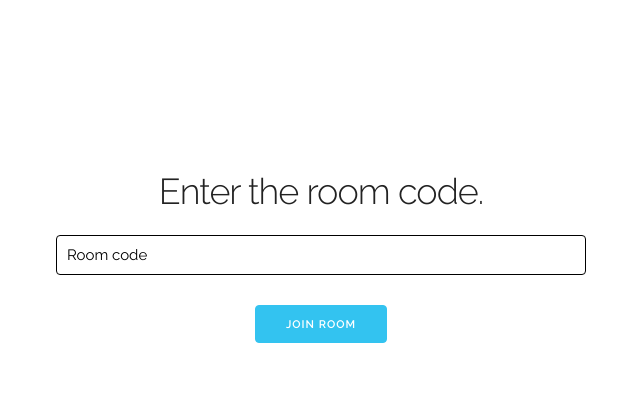
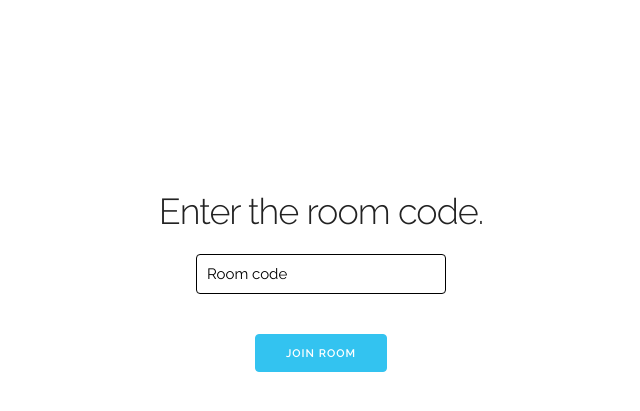
Before and after one commit to AugustineJeong/Omok-Multiplayer-Game, a Flask app: page /join_game in a window 1280 px wide. Shown: the top 411 px of the page, without its empty margins (319-959 px from the left). Run offline with Flask 2, Linux system fonts and the light colour scheme; some libraries are stand-ins or nearby versions.

Commit message:
Edited formatting for join_room page

```diff
--- a/templates/join_room.html
+++ b/templates/join_room.html
@@ -60,16 +60,15 @@ Copyright (c) 2021 Augustine Jeong -->
         </h3>
         <div style="text-align: center;">
           <input id="room_code_input" type="search" placeholder="Room code" name="username" style="height: 40px;
-            border-color: black; width: 530px;">
+            border-color: black; width: 250px;">
+          <p id="join_room_message" style="margin-top: 10px;">
+          </p>
           <div style="margin-top: 15px;">
             <button class="button-primary" id="join_room_button" name="corner_button" type="submit" value="exit_queue" style="text-align: center;">
               Join Room
             </button>
           </div>
         </div>
-        <p id="join_room_message">
-          &nbsp;
-        </p>
       </div>
     </div>
   </div>
```
